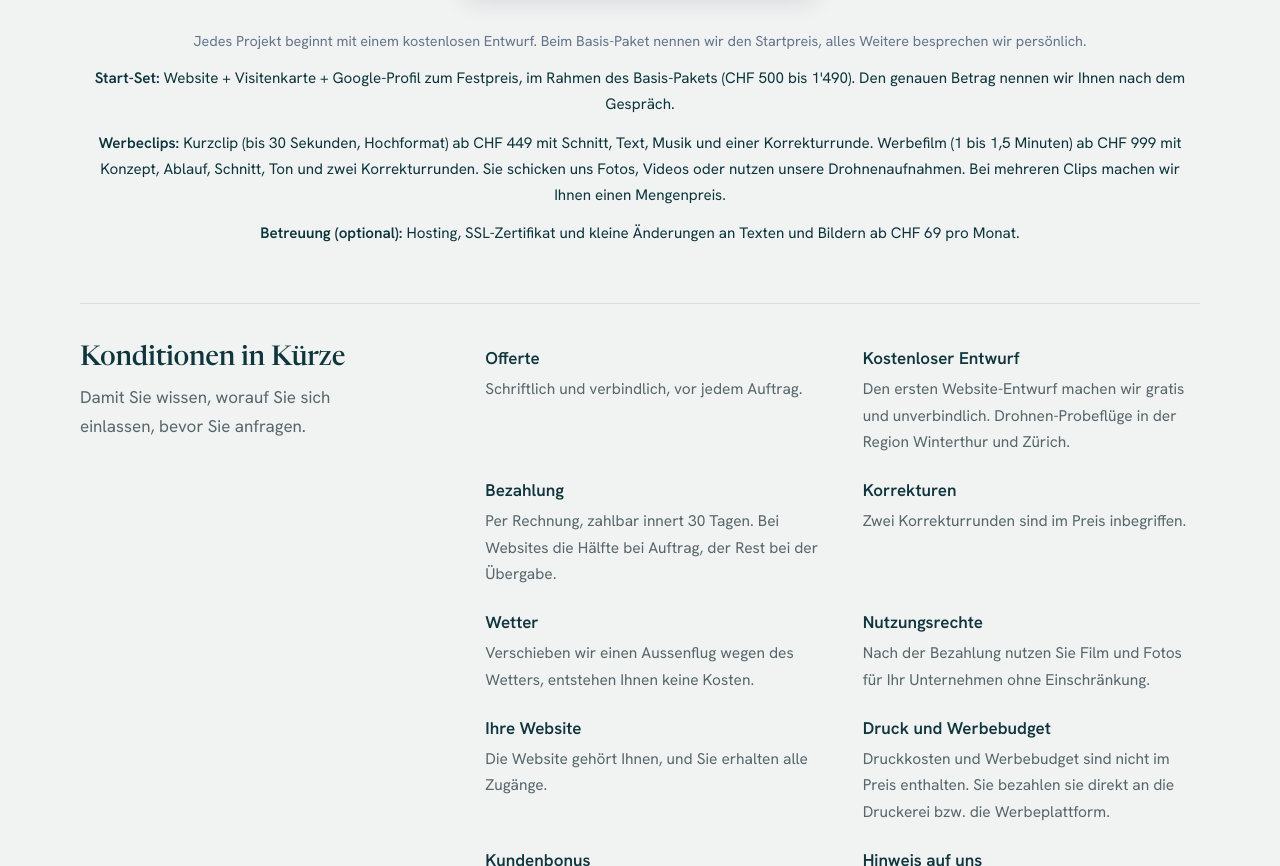
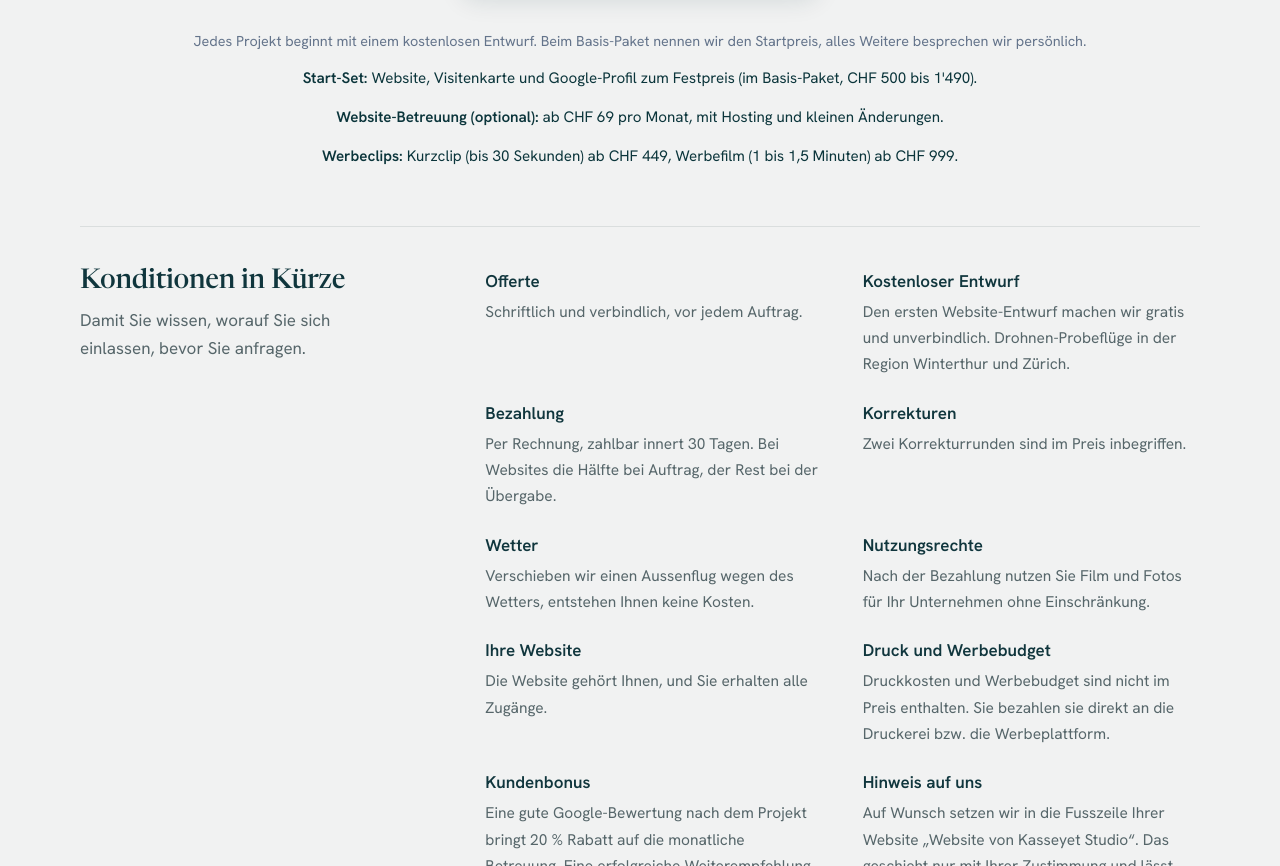
Before and after one commit to christinationshome-cpu/kasseyet-ch, a plain HTML site: page index.html in a window 1280 px wide. Shown: the part 7736-8602 px from the top of the page. Drawn offline with Linux system fonts and the light colour scheme.

Commit message:
Preishinweise gekürzt: je ein Satz, Betreuung getrennt von Werbeclips
Co-Authored-By: Claude Sonnet 5.5 <noreply@anthropic.com>
Claude-Session: https://claude.ai/code/session_01UYAP3PTvj8KYPRbd754KZ2

```diff
--- a/index.html
+++ b/index.html
@@ -281,9 +281,9 @@
         </div>
       </div>
       <p style="text-align:center;color:#64748b;font-size:.9rem;margin-top:1rem">Jedes Projekt beginnt mit einem kostenlosen Entwurf. Beim Basis-Paket nennen wir den Startpreis, alles Weitere besprechen wir persönlich.</p>
-      <p style="text-align:center;color:#0B353B;font-size:.95rem;margin-top:.8rem"><b>Start-Set:</b> Website + Visitenkarte + Google-Profil zum Festpreis, im Rahmen des Basis-Pakets (CHF 500 bis 1'490). Den genauen Betrag nennen wir Ihnen nach dem Gespräch.</p>
-      <p style="text-align:center;color:#0B353B;font-size:.95rem;margin-top:.8rem"><b>Werbeclips:</b> Kurzclip (bis 30 Sekunden, Hochformat) ab CHF 449 mit Schnitt, Text, Musik und einer Korrekturrunde. Werbefilm (1 bis 1,5 Minuten) ab CHF 999 mit Konzept, Ablauf, Schnitt, Ton und zwei Korrekturrunden. Sie schicken uns Fotos, Videos oder nutzen unsere Drohnenaufnahmen. Bei mehreren Clips machen wir Ihnen einen Mengenpreis.</p>
-      <p style="text-align:center;color:#0B353B;font-size:.95rem;margin-top:.8rem"><b>Betreuung (optional):</b> Hosting, SSL-Zertifikat und kleine Änderungen an Texten und Bildern ab CHF 69 pro Monat.</p>
+      <p style="text-align:center;color:#0B353B;font-size:.95rem;margin-top:.8rem"><b>Start-Set:</b> Website, Visitenkarte und Google-Profil zum Festpreis (im Basis-Paket, CHF 500 bis 1'490).</p>
+      <p style="text-align:center;color:#0B353B;font-size:.95rem;margin-top:.8rem"><b>Website-Betreuung (optional):</b> ab CHF 69 pro Monat, mit Hosting und kleinen Änderungen.</p>
+      <p style="text-align:center;color:#0B353B;font-size:.95rem;margin-top:.8rem"><b>Werbeclips:</b> Kurzclip (bis 30 Sekunden) ab CHF 449, Werbefilm (1 bis 1,5 Minuten) ab CHF 999.</p>
       <div class="terms" id="konditionen">
         <div><h3>Konditionen in Kürze</h3><p>Damit Sie wissen, worauf Sie sich einlassen, bevor Sie anfragen.</p></div>
         <dl>
```
